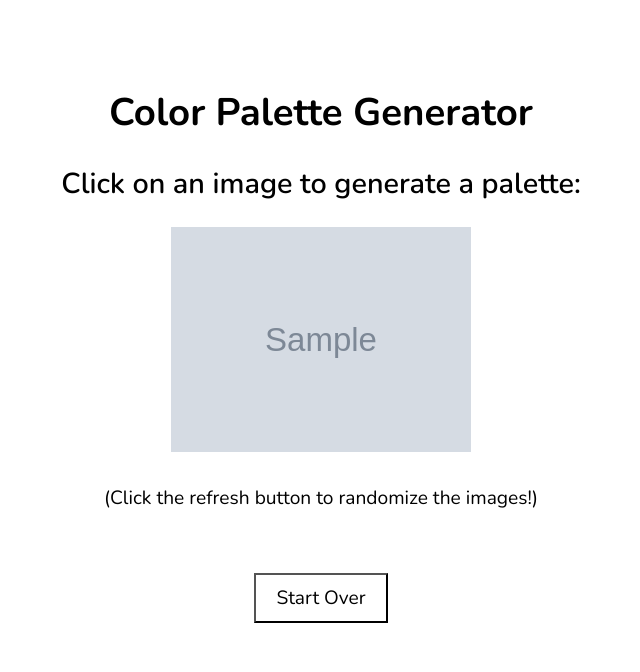
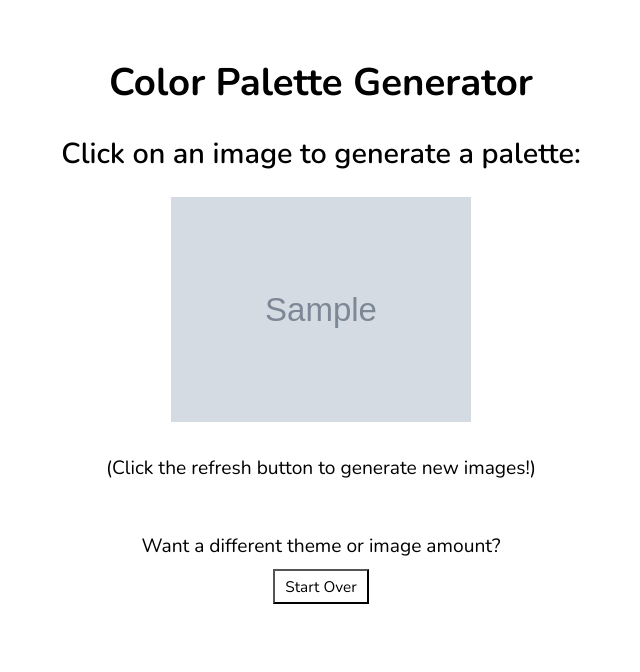
Before and after one commit to katecoded/CS361-project, a Flask app: template templates/images.html in a window 1280 px wide. Shown: the top 672 px of the page, without its empty margins (319-959 px from the left). Run offline with Flask 2, Linux system fonts and the light colour scheme; the template is opened without the code that fills it: most values are stand-ins (such as "Sample title", 1, 10 or a date in 2020); grey boxes marked "Sample" are stand-in pictures.

Commit message:
Minor updates to UI for buttons and links.

```diff
--- a/static/css/style.css
+++ b/static/css/style.css
@@ -17,7 +17,7 @@ body {
 
 #wrapper {
 	width: 90%;
-	margin: 50px auto;
+	margin: 20px auto;
 	padding: 10px;
 	padding-bottom: 40px;
 	/*background-color: #F5F5F5;*/
@@ -49,9 +49,9 @@ input[type=submit]:hover, button:hover {
 	background-color: #F5F5F5;
 }
 
-button {
+button, #startover {
 	font-size: 0.8em;
-	padding: 10px 20px;
+	padding: 5px 10px;
 }
 
 form {
@@ -62,6 +62,10 @@ form {
 a {
 	text-decoration: none;
 	color: black;
+}
+
+a:hover {
+	text-decoration: underline;
 }
 
 /***** IMAGE STYLES *****/
--- a/templates/images.html
+++ b/templates/images.html
@@ -66,13 +66,16 @@ images.html
 
 				<br/><br/>
 				<div>
-					(Click the refresh button to randomize the images!)
+					(Click the refresh button to generate new images!)
 				</div>
 
 				<br/><br/>
+				<div>
+					Want a different theme or image amount?
+				</div>
 				<form onsubmit="return startOver(this)">
 
-					<input type="submit" name="startover" value="Start Over"/>
+					<input type="submit" id="startover" name="startover" value="Start Over"/>
 
 				</form>
 
```
